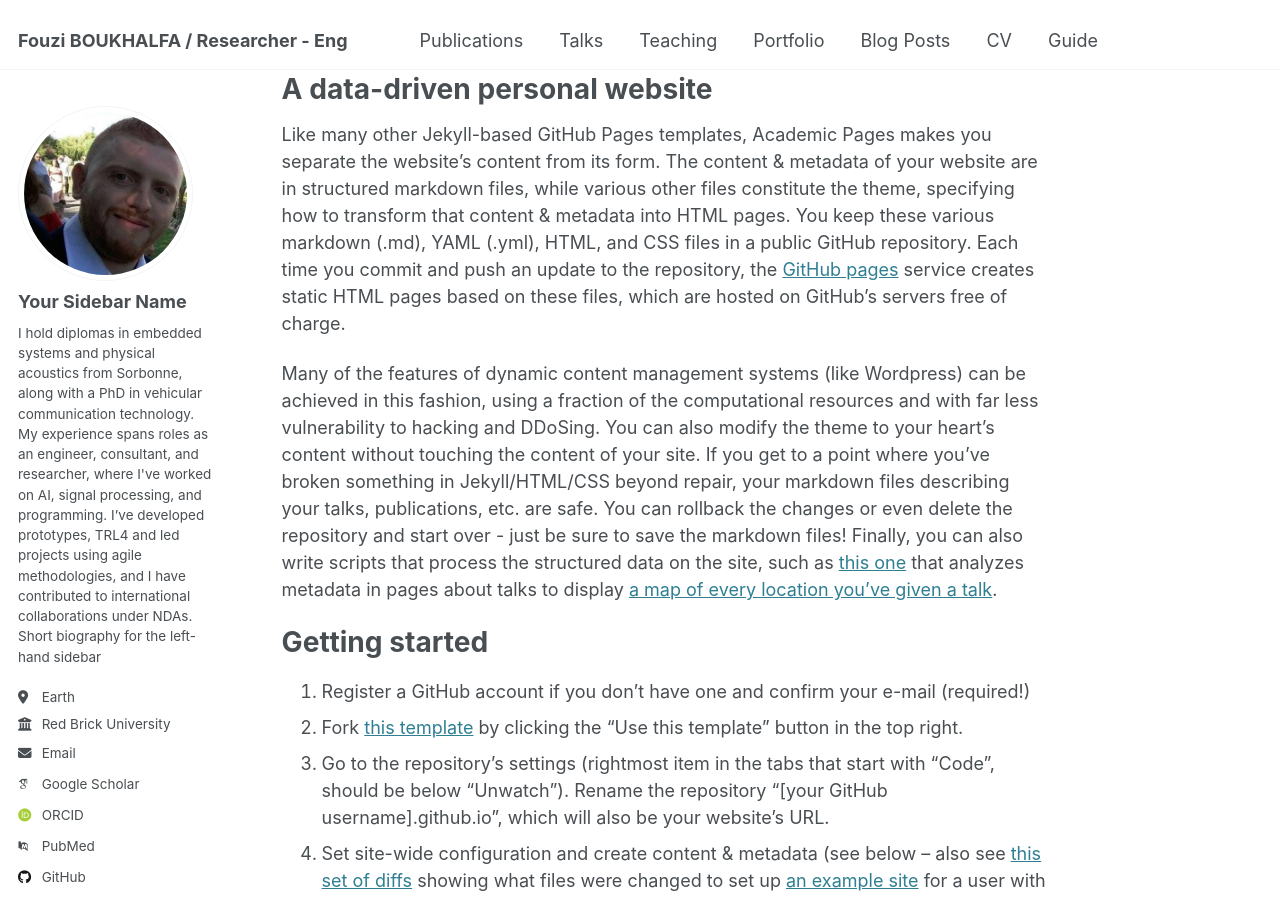
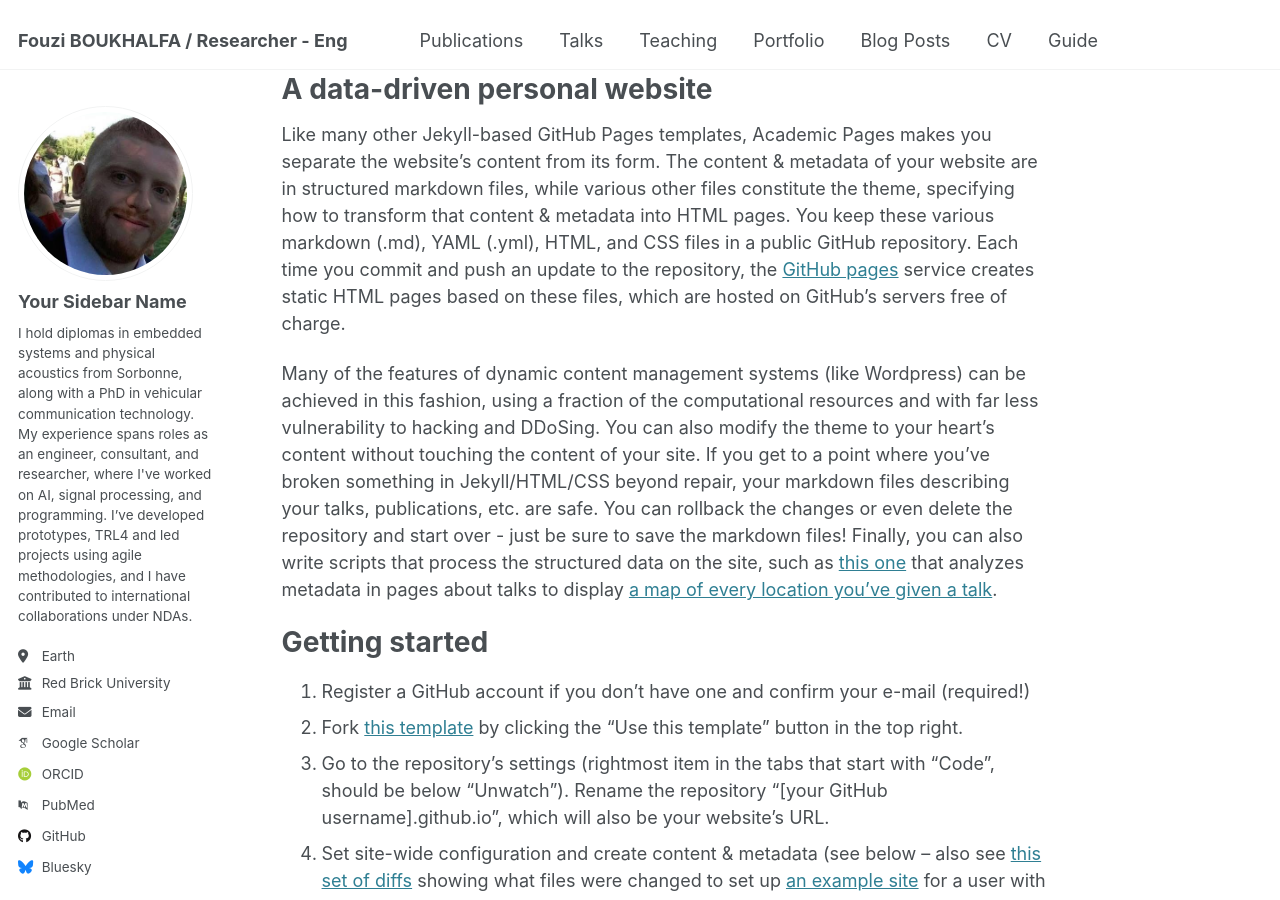
Before and after one commit to FBoukhalfa/FBoukhalfa.github.io, a Jekyll site: the page built from _pages/about.md, in a window 1280 px wide and 900 px high, scrolled down 370 px. Built offline with Jekyll 4.4.1, drawn with Linux system fonts in a browser that asks for light colours; some web fonts are replaced.

Commit message:
Update _config.yml

```diff
--- a/_config.yml
+++ b/_config.yml
@@ -29,7 +29,7 @@ author:
   along with a PhD in vehicular communication technology. My experience spans roles as an engineer,
   consultant, and researcher, where I've worked on AI, signal processing, and programming.
   I’ve developed prototypes, TRL4 and led projects using agile methodologies, and I have contributed to
-  international collaborations under NDAs.    Short biography for the left-hand sidebar"
+  international collaborations under NDAs."
   location         : "Earth"
   employer         : "Red Brick University"
   uri              : # URL
```
